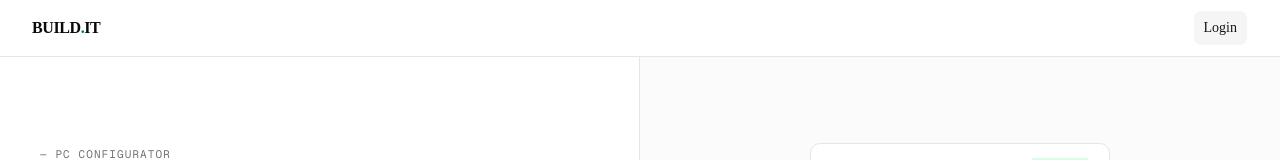
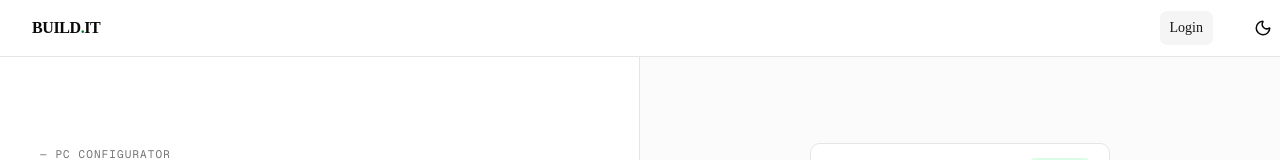
Before and after one commit to Qarib2004/build-pc, a Next.js app: page / in a window 1280 px wide. Shown: the top 160 px of the page. Built offline with nearby package versions, Linux system fonts and the light colour scheme; no server answers.

Commit message:
add theme provider

```diff
--- a/src/app/layout.tsx
+++ b/src/app/layout.tsx
@@ -4,6 +4,7 @@ import "./globals.css";
 import { Header } from "@/components/header";
 import { Toaster } from "@/components/UI/sonner";
 import ConditionalHeader from "@/components/conditional-header";
+import { ThemeProvider } from "@/components/theme-provider";
 
 const geistSans = Geist({
   variable: "--font-geist-sans",
@@ -14,7 +15,6 @@ const geistMono = Geist_Mono({
   variable: "--font-geist-mono",
   subsets: ["latin"],
 });
-
 
 const syne = Syne({
   subsets: ["latin"],
@@ -34,11 +34,13 @@ export default function RootLayout({
   return (
     <html lang="en">
       <body className={`${geistSans.variable} ${geistMono.variable}`}>
-      <ConditionalHeader>
-           <Header />
-        </ConditionalHeader>
-        {children}
-        <Toaster position="top-center"/>
+        <ThemeProvider>
+          <ConditionalHeader>
+            <Header />
+          </ConditionalHeader>
+          {children}
+          <Toaster position="top-center" />
+        </ThemeProvider>
       </body>
     </html>
   );
--- a/src/components/header.tsx
+++ b/src/components/header.tsx
@@ -2,13 +2,14 @@ import { auth } from "@/auth";
 import Link from "next/link";
 import { HeaderNav } from "./header-nav";
 import { MobileMenu } from "./mobile-menu";
+import { ThemeToggle } from "./theme-toggle";
 
 export async function Header() {
   const session = await auth();
   const href = session?.user ? "/dashboard" : "/";
 
   return (
-    <header className="sticky top-0 z-50 border-b border-border bg-background/80 backdrop-blur-sm">
+    <header className="flex items-center sticky top-0 z-50 border-b border-border bg-background/80 backdrop-blur-sm">
       <div className="container mx-auto flex h-14 items-center justify-between px-4 md:px-8">
 
         <Link
@@ -22,11 +23,16 @@ export async function Header() {
           <HeaderNav session={session} />
         </nav>
 
+
         <div className="flex md:hidden">
           <MobileMenu session={session} />
         </div>
 
       </div>
+      <div>
+      <ThemeToggle/>
+
+      </div>
     </header>
   );
 }
--- a/src/components/mobile-menu.tsx
+++ b/src/components/mobile-menu.tsx
@@ -6,6 +6,7 @@ import type { Session } from "next-auth";
 import { LayoutList, Plus, Users, LogIn } from "lucide-react";
 import { signOut } from "next-auth/react";
 import { Button } from "./UI/button";
+import { ThemeToggle } from "./theme-toggle";
 
 export function MobileMenu({ session }: { session: Session | null }) {
   const [open, setOpen] = useState(false);
@@ -38,6 +39,7 @@ export function MobileMenu({ session }: { session: Session | null }) {
               <Users className="h-4 w-4" /> Public builds
             </Link>
 
+
             <div className="pt-2">
               {session ? (
                 <Button
--- /dev/null
+++ b/src/components/theme-provider.tsx
@@ -0,0 +1,10 @@
+"use client";
+import { ThemeProvider as NextThemesProvider } from "next-themes";
+
+export function ThemeProvider({ children }: { children: React.ReactNode }) {
+  return (
+    <NextThemesProvider attribute="class" defaultTheme="system" enableSystem>
+      {children}
+    </NextThemesProvider>
+  );
+}
--- /dev/null
+++ b/src/components/theme-toggle.tsx
@@ -0,0 +1,16 @@
+"use client";
+import { useTheme } from "next-themes";
+import { Moon, Sun } from "lucide-react";
+
+export function ThemeToggle() {
+  const { theme, setTheme } = useTheme();
+
+  return (
+    <button
+      onClick={() => setTheme(theme === "dark" ? "light" : "dark")}
+      className="p-2 rounded-md hover:bg-accent transition-colors"
+    >
+      {theme === "dark" ? <Sun size={18} /> : <Moon size={18} />}
+    </button>
+  );
+}
```
